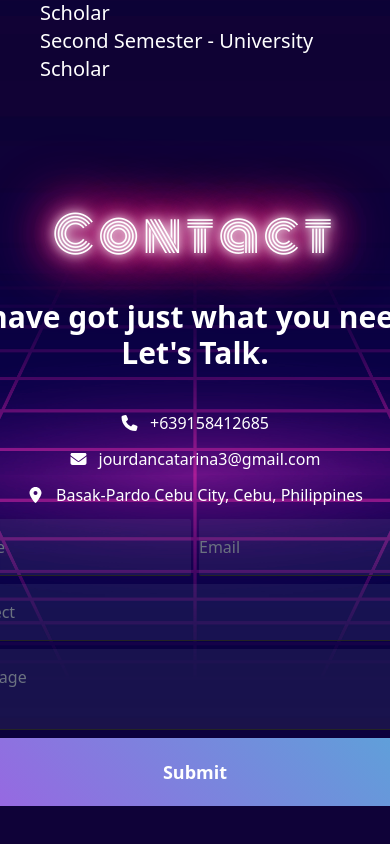
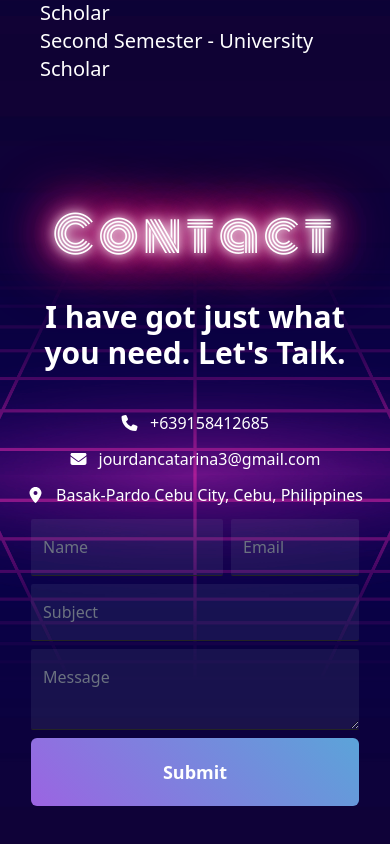
Before and after one commit to jourdancatarina3/jourdancatarina, a Next.js app: page / in a window 390 px wide. Shown: the part 4589-5433 px from the top of the page. Built offline with nearby package versions, Linux system fonts and the light colour scheme.

Commit message:
Fix the contact page, Reduce the transition duration in the animations

```diff
--- a/app/globals.css
+++ b/app/globals.css
@@ -4,7 +4,7 @@
 
 @layer components {
   .contactInput {
-    @apply outline-none bg-slate-400/10 rounded-sm border-b md:px-4 lg:px-6 py-4 border-[#242424] text-white placeholder-gray-500 transition-all focus:border-white focus:text-white hover:border-white
+    @apply outline-none bg-slate-400/10 rounded-sm border-b md:px-4 px-3 lg:px-6 py-4 border-[#242424] text-white placeholder-gray-500 transition-all focus:border-white focus:text-white hover:border-white
   }
 }
 
--- a/app/page.jsx
+++ b/app/page.jsx
@@ -30,8 +30,7 @@ function Section({ children }) {
           scale: 1
         }}
         transition={{
-          type: "spring",
-          duration: 2.0,
+          duration: 1,
         }}
       >
         {children}
--- a/components/About.jsx
+++ b/components/About.jsx
@@ -22,8 +22,7 @@ function Section({ children }) {
                     scale: 1
                 }}
                 transition={{
-                    type: "spring",
-                    duration: 3,
+                    duration: 1.5,
                 }}
             >
                 {children}
--- a/components/ContactMe.jsx
+++ b/components/ContactMe.jsx
@@ -25,8 +25,7 @@ function Section({ children }) {
                     scale: 1
                 }}
                 transition={{
-                    type: "spring",
-                    duration: 3,
+                    duration: 1.5,
                 }}
             >
                 {children}
@@ -42,14 +41,15 @@ const ContactMe = () => {
     };
 
     return (
-        <div id='contact' className='flex flex-col text-center md:text-left lg:flex-col max-w-7xl lg:px-10 lg:mx-auto items-center'>
+        <div className='flex w-full justify-center'>
+            <div id='contact' className='flex flex-col text-center md:text-left lg:flex-col max-w-7xl items-center'>
                 <Section>
                     <h1 className='lg:text-8xl glow text-5xl text-center font-monoton tracking-widest '>
                         Contact
                     </h1>
                 </Section>
 
-            <div className='lg:w-full w-10/12 flex justify-center'>
+                <div className='lg:w-full w-11/12 flex justify-center'>
                     <div className='mt-10 flex flex-col'>
                         <Section>
                             <h1 className=' font-semibold text-3xl'>
@@ -77,10 +77,11 @@ const ContactMe = () => {
                         </Section>
 
                         <Section>
-                    <form onSubmit={handleSubmit(onSubmit)} className='flex mt-3 flex-col space-y-2 w-fit mx-auto'>
-                        <div className='flex space-x-2'>
-                            <input {...register('name')} placeholder='Name' className='contactInput' type='text' />
-                            <input {...register('email')} placeholder='Email' className='contactInput' type='email' />
+                            <div className='flex justify-center w-full'>
+                                <form onSubmit={handleSubmit(onSubmit)} className='flex mt-3 flex-col space-y-2'>
+                                    <div className='flex space-x-2 '>
+                                        <input {...register('name')} placeholder='Name' className='contactInput flex-auto w-48 lg:w-auto md:w-auto' type='text' />
+                                        <input {...register('email')} placeholder='Email' className='contactInput flex-auto w-32 lg:w-auto md:w-auto' type='email' />
                                     </div>
 
                                     <input {...register('subject')} placeholder='Subject' className='contactInput' type='text' />
@@ -88,7 +89,9 @@ const ContactMe = () => {
                                     <textarea {...register('message')} placeholder='Message' className='contactInput'></textarea>
                                     <button type='submit' className='neon-glow py-5 px-10 rounded-md text-white font-bold text-lg'>Submit</button>
                                 </form>
+                            </div>
                         </Section>
+                    </div>
                 </div>
             </div>
         </div>
--- a/components/Projects.jsx
+++ b/components/Projects.jsx
@@ -26,8 +26,7 @@ function Section({ children }) {
                     scale: 1
                 }}
                 transition={{
-                    type: "spring",
-                    duration: 3,
+                    duration: 1.5,
                 }}
             >
                 {children}
@@ -205,7 +204,7 @@ const Projects = () => {
                             opacity: isInView ? 1 : 0,
                         }}
                         transition={{
-                            duration: 2,
+                            duration: 1,
                         }}
                     >
                         <h1 ref={ref} className='lg:text-5xl mt-20 lg:mt-28 mb-5 text-2xl text-center font-monoton tracking-widest '>Frontend-Only Projects</h1>
@@ -225,8 +224,7 @@ const Projects = () => {
                                 scale: 1
                             }}
                             transition={{
-                                type: "spring",
-                                duration: 2.5,
+                                duration: 1,
                             }}
                         >
                             <div className='absolute -right-2.5 -bottom-2.5 neon-glow h-full w-full rounded-2xl'>
@@ -269,8 +267,7 @@ const Projects = () => {
                                 scale: 1
                             }}
                             transition={{
-                                type: "spring",
-                                duration: 2.5,
+                                duration: 1,
                             }}
                         >
                             <div className='absolute -right-2.5 -bottom-2.5 neon-glow h-full w-full rounded-2xl'>
```
Lines whose indentation alone changed are shown as unchanged.
